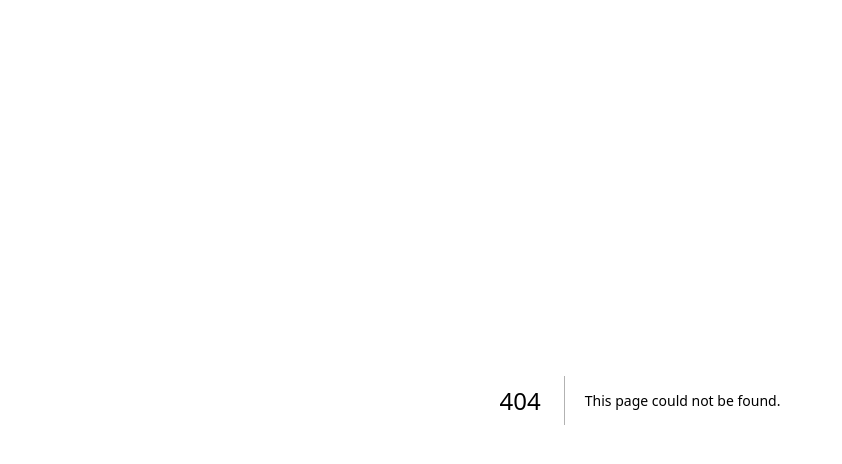
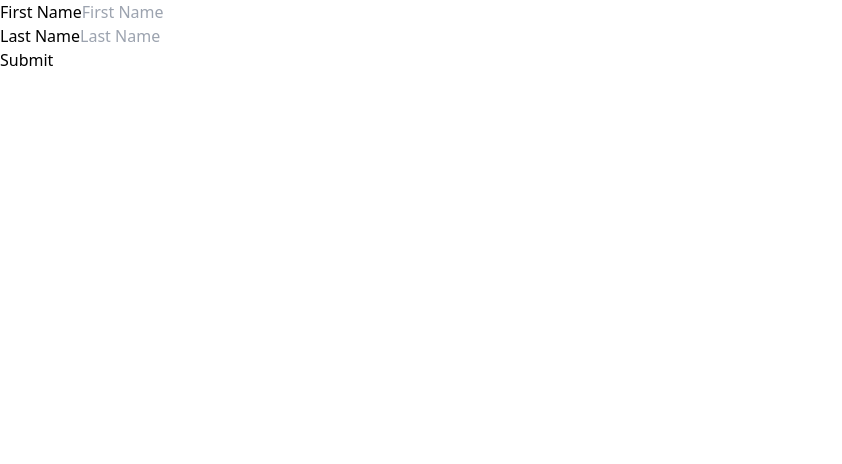
Before and after one commit to dethMastery/react-form, a Next.js app: page /components/Form.view in a window 1280 px wide. Before the commit this address had no page. Shown: the top 464 px of the page, without its empty margins (0-842 px from the left). Built offline with nearby package versions, Linux system fonts and the light colour scheme.

Commit message:
feat: setup basic form base

```diff
--- a/package.json
+++ b/package.json
@@ -14,6 +14,7 @@
     "@types/react-dom": "^18.0.11",
     "eslint": "^8.37.0",
     "eslint-config-next": "^13.2.4",
+    "final-form": "^4.20.9",
     "next": "^13.2.4",
     "react": "^18.2.0",
     "react-dom": "^18.2.0",
--- a/pages/api/hello.ts
+++ /dev/null
@@ -1,13 +0,0 @@
-// Next.js API route support: https://nextjs.org/docs/api-routes/introduction
-import type { NextApiRequest, NextApiResponse } from 'next'
-
-type Data = {
-  name: string
-}
-
-export default function handler(
-  req: NextApiRequest,
-  res: NextApiResponse<Data>
-) {
-  res.status(200).json({ name: 'John Doe' })
-}
--- /dev/null
+++ b/pages/components/Form.view.tsx
@@ -0,0 +1,73 @@
+import React from "react";
+import { Form, Field, FormRenderProps } from "react-final-form";
+import * as Yup from "yup";
+
+interface FormInterface {
+  firstName: String;
+  lastName: String;
+  gender: String;
+
+  birthDate: Date;
+  age: Number;
+
+  race: String;
+  nation: String;
+  citizenID: Number;
+
+  eMail: String;
+  phoneNumber: String;
+  address: String;
+
+  preSchool: String;
+  GPA: Number;
+
+  faculty: String;
+  class: String;
+}
+
+function registeringForm() {
+  const onSubmit = (values: any) => {
+    console.log(values);
+  };
+
+  const schema = Yup.object().shape({
+    firstName: Yup.string().required("First name is required"),
+    lastName: Yup.string().required("Last name is required"),
+  });
+
+  const validation = (values: FormInterface) => {
+    try {
+      return schema.validateSync(values);
+    } catch (e: any) {
+      return e.errors && e.errors[0];
+    }
+  };
+
+  return (
+    <Form
+      onSubmit={onSubmit}
+      validate={validation}
+      render={({ handleSubmit }) => (
+        <form onSubmit={handleSubmit}>
+          <p>
+            <label>First Name</label>
+            <Field
+              name="firstName"
+              component="input"
+              placeholder="First Name"
+            />
+          </p>
+
+          <p>
+            <label>Last Name</label>
+            <Field name="lastName" component="input" placeholder="Last Name" />
+          </p>
+
+          <button type="submit">Submit</button>
+        </form>
+      )}
+    />
+  );
+}
+
+export default registeringForm
--- a/pages/index.tsx
+++ b/pages/index.tsx
@@ -1,30 +1,34 @@
-import Head from 'next/head'
-import { IBM_Plex_Sans_Thai } from 'next/font/google'
-import styles from '@/styles/Home.module.css'
+import Head from "next/head";
+import { IBM_Plex_Sans_Thai } from "next/font/google";
+import styles from "@/styles/Home.module.css";
+
+import registeringForm from "./components/Form.view";
 
 const IBM = IBM_Plex_Sans_Thai({
-  weight: '300',
-  subsets: [
-    'latin',
-    'thai'
-  ]
-})
+  weight: "300",
+  subsets: ["latin", "thai"],
+});
 
 export default function Home() {
   return (
     <>
       <Head>
         <title>Final Form</title>
-        <meta name="description" content="just a form that make with 'React Final Form' + 'YUP'" />
+        <meta
+          name="description"
+          content="just a form that make with 'React Final Form' + 'YUP'"
+        />
         <meta name="viewport" content="width=device-width, initial-scale=1" />
         <link rel="icon" href="/favicon.ico" />
       </Head>
 
-      <main className={styles.main}>
-        <h1 className={IBM.className}>
-          Hi :D
-        </h1>
+      <main>
+        <section>
+          <h1 className={IBM.className + " text-5xl"}>Hi :D</h1>
+        </section>
+
+        <section>{registeringForm()}</section>
       </main>
     </>
-  )
+  );
 }
```
Also changed, not shown: 1 other file (tests, documents, lock files or other folders).
